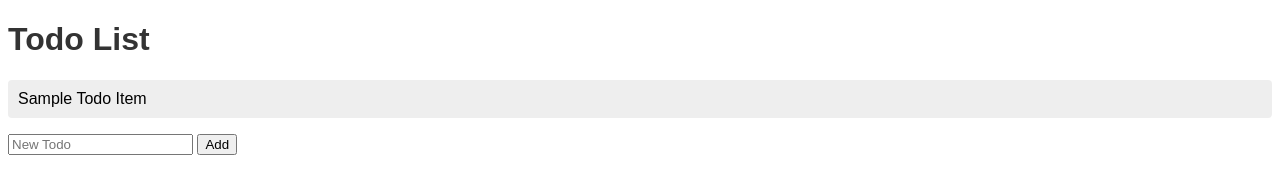
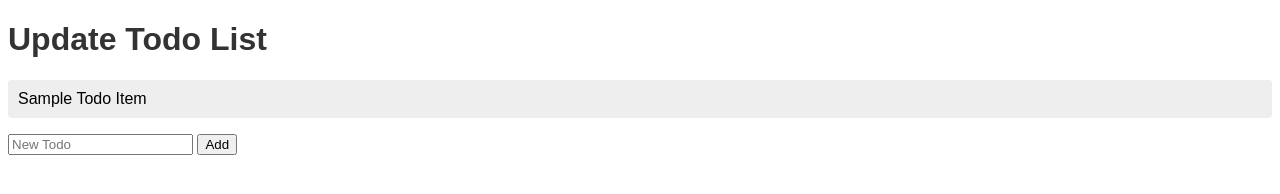
Before and after one commit to ashish6919134678/todo-list2, a plain HTML site: page index.html in a window 1280 px wide. Drawn offline with Linux system fonts and the light colour scheme.

Commit message:
Update HTML heading

```diff
--- a/index.html
+++ b/index.html
@@ -4,7 +4,7 @@
     <title>Todo List</title>
   </head>
   <body>
-    <h1>Todo List</h1>
+    <h1>Update Todo List</h1>
     <link rel="stylesheet" href="style.css" />
     <ul id="todo-list">
       <li>Sample Todo Item</li>
```
